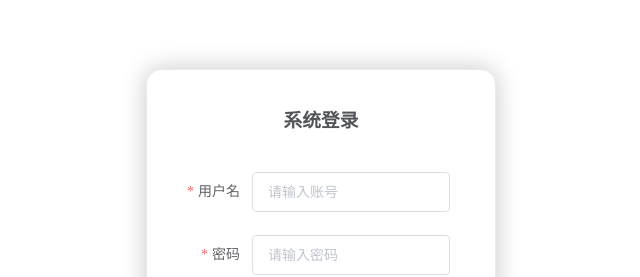
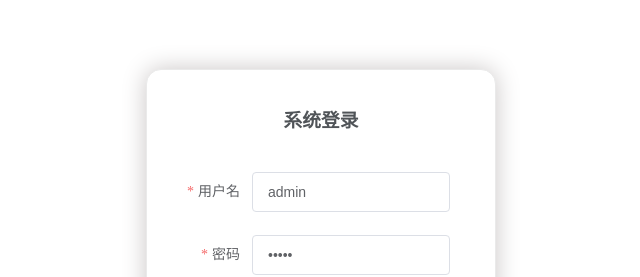
Before and after one commit to Haoy1102/kwy_management_front, a Vue app: page /#/login in a window 1280 px wide. Shown: the part 111-388 px from the top of the page, without its empty margins (319-959 px from the left). Built offline with nearby package versions, Linux system fonts and the light colour scheme.

Commit message:
feat: 部署线下版本

```diff
--- a/src/views/Login.vue
+++ b/src/views/Login.vue
@@ -29,8 +29,8 @@ export default {
     data() {
         return {
             form: {
-                username: '',
-                password: ''
+                username: 'admin',
+                password: 'admin'
             },
             rules: {
                 username: [{
--- a/vue.config.js
+++ b/vue.config.js
@@ -1,14 +1,14 @@
 const {defineConfig} = require('@vue/cli-service')
 module.exports = defineConfig({
     transpileDependencies: true,
-    lintOnSave: false, //关闭eslint校验
+    lintOnSave: false, // 关闭 eslint 校验
     devServer: {
         proxy: {
             '/api': {
-                target: 'http://127.0.0.1:82',//后端接口地址
-                changeOrigin: true,//是否允许跨越
+                target: process.env.VUE_APP_API_URL || 'http://127.0.0.1:82', // 使用环境变量
+                changeOrigin: true, // 是否允许跨域
                 // pathRewrite: {
-                //     '^/api': '/api'//重写,
+                //     '^/api': '/api' // 重写
                 // }
             }
         }
```
Also changed, not shown: 2 other files (tests, documents, lock files or other folders).
